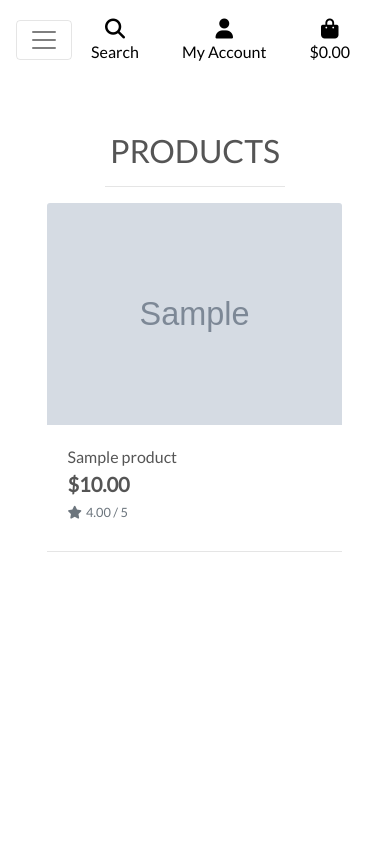
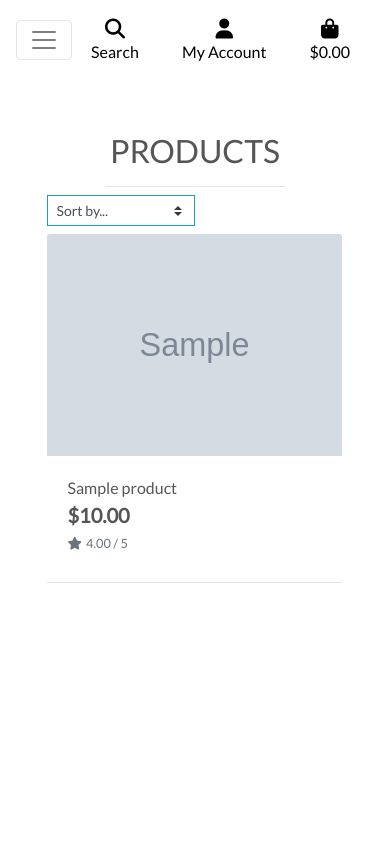
Before and after one commit to kotopes1/crypto-hardware-wallet, a Django app: page /products/ in a window 390 px wide. Run offline with Django 3.2, Linux system fonts and the light colour scheme; tables that the repository leaves empty hold one stand-in row (values such as "Sample post"); grey boxes marked "Sample" are stand-in pictures; some libraries are stand-ins or nearby versions.

Commit message:
Added products sorting code to products.html

```diff
--- a/products/templates/products/products.html
+++ b/products/templates/products/products.html
@@ -15,12 +15,43 @@
         <div class="row">
             <div class="col text-center mt-3">
                 <h2 class="logo-font">Products</h2>
+                {% for c in current_categories %}
+                    <a class="category-badge text-decoration-none" href="{% url 'products' %}?category={{ c.name }}">
+                        <span class="p-2 mt-2 badge badge-white text-black rounded-0 border border-dark">{{ c.friendly_name }}</span>
+                    </a>
+                {% endfor %}
                 <hr class="w-50 mb-1">
             </div>
         </div>
         <div class="row">
             <div class="product-container col-10 offset-1">
-                <div class="row mt-1 mb-2"></div>
+                <div class="row mt-1 mb-2">
+                    <div class="col-12 col-md-6 my-auto order-md-last d-flex justify-content-md-end">
+                        <div class="dort-select-wrapper w-50">
+                            <select id="sort-selector" class="custom-select custom-select-sm rounded-0 border border-{% if current_sorting != 'None_none' %}info{% else %}black{% endif %}">
+                                <option>Sort by...</option>
+                                <option>Price (low to high)</option>
+                                <option>Price (high to low)</option>
+                                <option>Rating (low to high)</option>
+                                <option>Rating (high to low)</option>
+                                <option>Name (A-Z)</option>
+                                <option>Name (Z-A)</option>
+                                <option>Category (A-Z)</option>
+                                <option>Category (Z-A)</option>
+                            </select>
+                        </div>
+
+                    </div>
+
+                </div>
+
+
+
+
+
+
+
+
                 <div class="row">
                     {% for product in products %}
                         <div class="col-sm-6 col-md-6 col-lg-4 col-xl-3">
```
